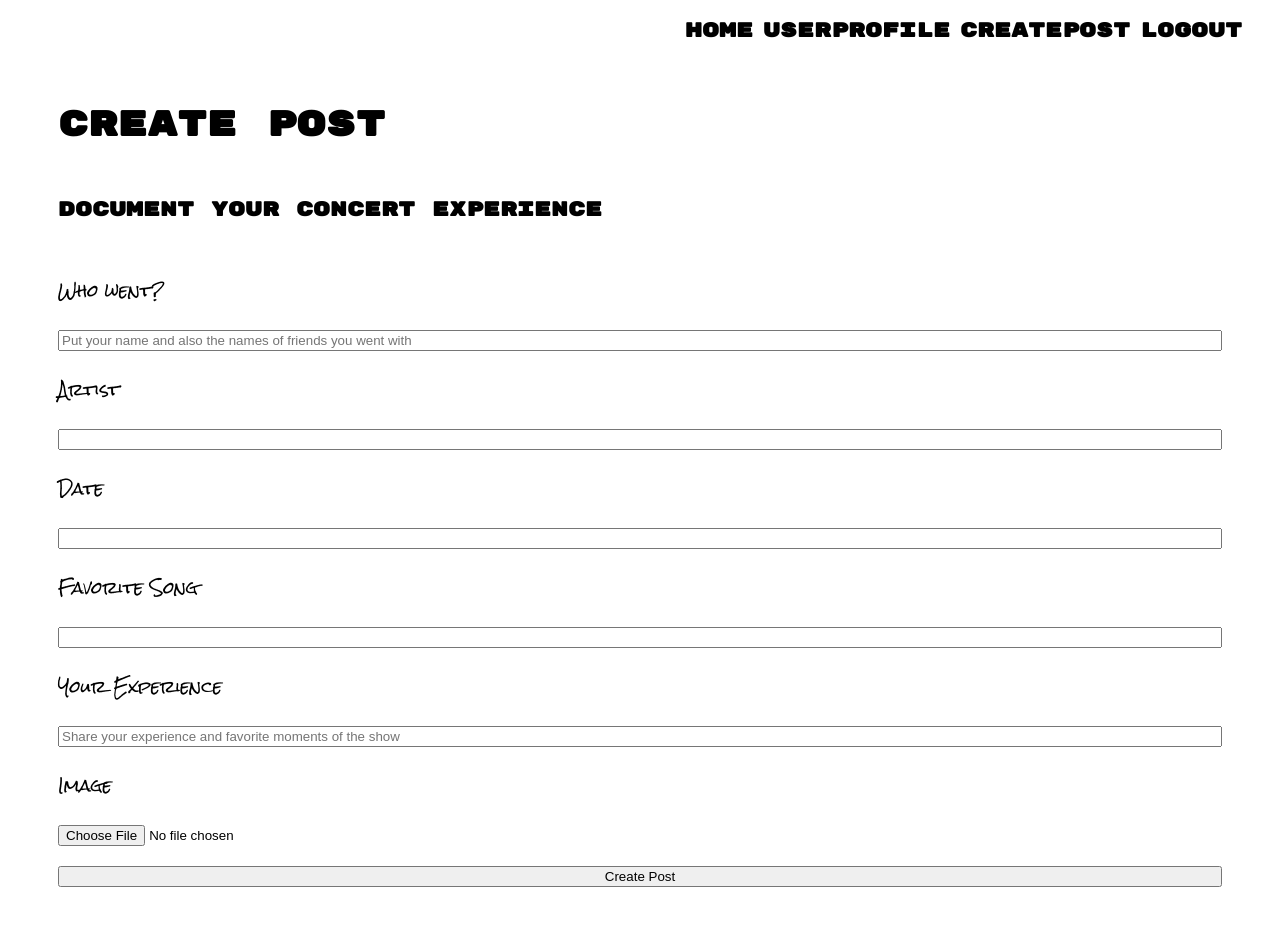
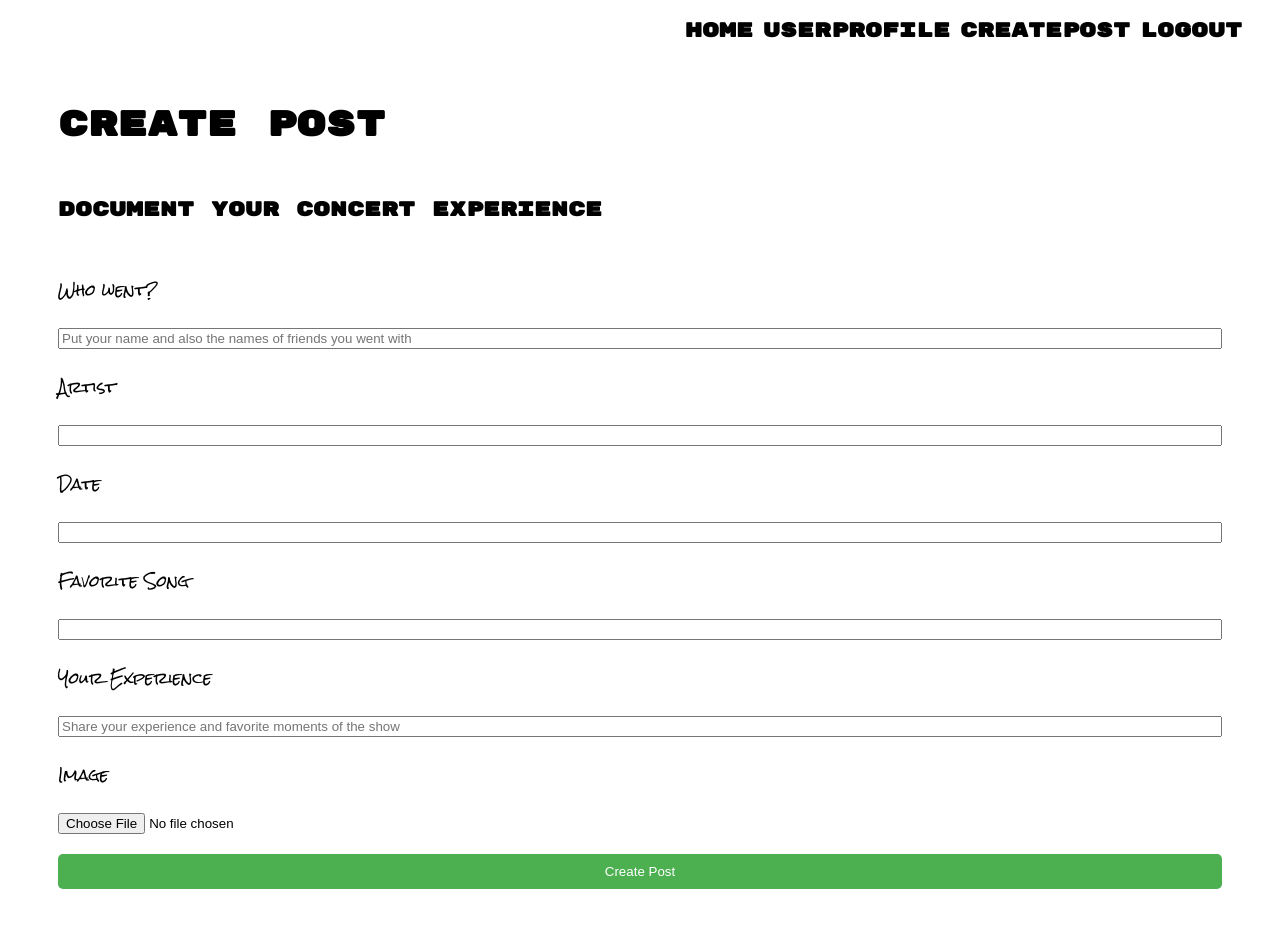
Before and after one commit to kimknguyen/final-fall2023, a Next.js app: page /createPost in a window 1280 px wide. Shown: the top 928 px of the page. Built offline with nearby package versions, Linux system fonts and the light colour scheme; no server answers; sample sign-in values are in the browser's storage.

Commit message:
more stuff

```diff
--- a/src/app/components/CreatePostForm.js
+++ b/src/app/components/CreatePostForm.js
@@ -54,7 +54,7 @@ const CreatePostForm = ( { createPostFunction }) => {
                 />
 
 
-                <button type= "submit">Create Post</button>
+                <button className={styles.button} type= "submit">Create Post</button>
             </form>
         </div>
     )
--- a/src/app/components/components.module.css
+++ b/src/app/components/components.module.css
@@ -1,5 +1,19 @@
 @import url('https://fonts.googleapis.com/css2?family=Rock+Salt&display=swap');
 @import url('https://fonts.googleapis.com/css2?family=Rubik+Mono+One&display=swap');
+
+.button{
+    background-color: #4caf50;
+    color: white;
+    padding: 10px 20px;
+    border: none;
+    border-radius: 5px;
+    cursor: pointer;
+
+}
+.button:hover{
+    background-color: blue;
+}
+
 
 .customSubHeading{
     font-family: 'Rubik Mono One', sans-serif;
@@ -33,6 +47,7 @@
     flex-direction: column;
     gap: 20px;
     margin: 50px;
+    font-size: 15px;
     font-family: 'Rock Salt', cursive;
 
 }
```
